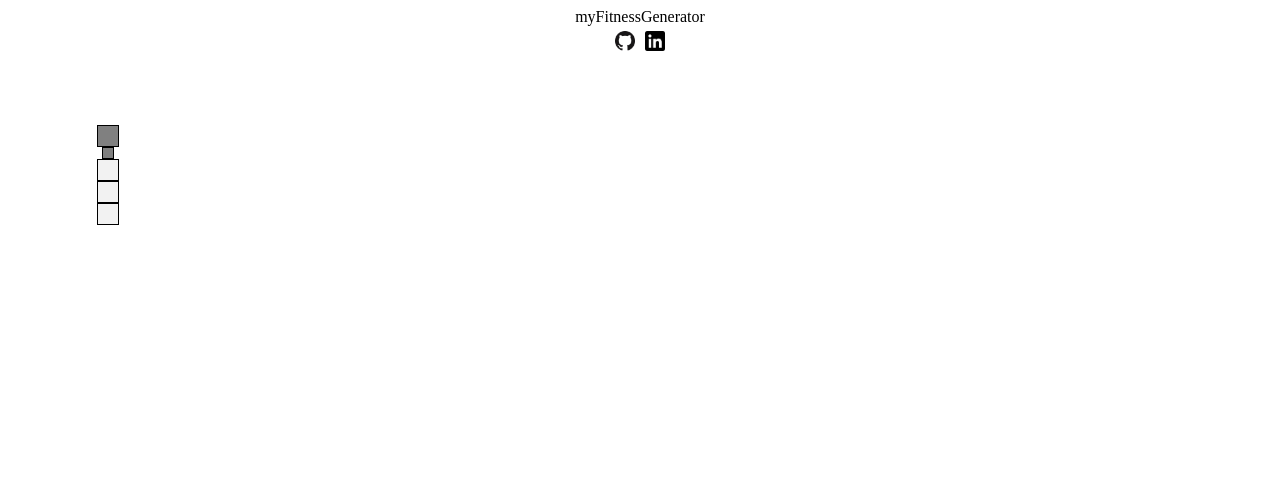
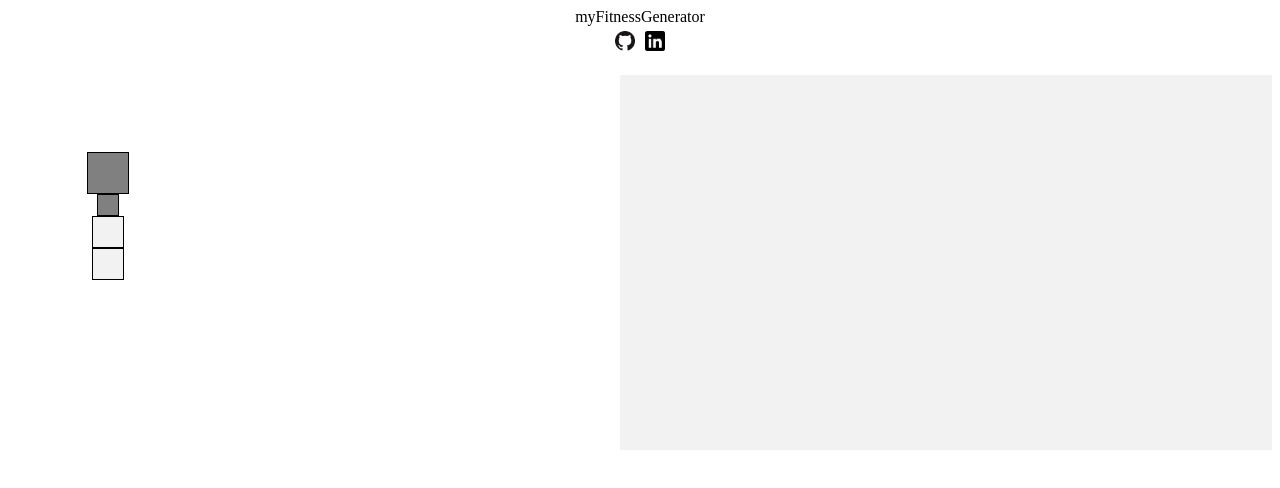
Before and after one commit to bchoi28/Muscle-Map, a website built with webpack: page index.html in a window 1280 px wide. Built offline with nearby package versions, Linux system fonts and the light colour scheme.

Commit message:
formatting right-side container

```diff
--- a/index.html
+++ b/index.html
@@ -30,11 +30,13 @@
             <div class="human-body">
                 <div class="nonclickable" id="head"></div>
                 <div class="nonclickable" id="neck"></div>
+                <!-- <div class="chest"> -->
                 <div class="muscle-block" id="chest-left"></div>
-                <!-- <div class="muscle-block" id="chest-right"></div> -->
-                <div class="muscle-block" id="shoulder-left"></div>
+                <div class="muscle-block" id="chest-right"></div>
+                <!-- </div> -->
+                <!-- <div class="muscle-block" id="shoulder-left"></div> -->
                 <!-- <div class="muscle-block" id="shoulder-right"></div> -->
-                <div class="muscle-block" id="abdominals-1"></div>
+                <!-- <div class="muscle-block" id="abdominals-1"></div> -->
                 <!-- <div class="muscle-block" id="abdominals-2"></div>
                         <div class="muscle-block" id="abdominals-3"></div>
                         <div class="muscle-block" id="abdominals-4"></div>
@@ -43,7 +45,6 @@
                 <!-- <div class="muscle-block" id="hip"></div> -->
             </div>
         </div>
-
         <div class="right-side">
             <div id="exercise-info"></div>
             <div id="gif-area"></div>
--- a/src/index.scss
+++ b/src/index.scss
@@ -1,6 +1,6 @@
-// #whole-page {
-//     height: 100%;
-// }
+#whole-page {
+    height: 500px;
+}
 
 .header {
     display: flex;
@@ -29,7 +29,7 @@
     flex-direction: column;
     align-items: center;
     justify-content: center;
-    height: 200px;
+    height: 75%;
     width: 200px;
 }
 
@@ -41,8 +41,8 @@
 }
 
 .muscle-block {
-    // width: 20%;
-    // height: 20%;
+    width: 20%;
+    height: 20%;
     background-color: #f2f2f2;
     border: 1px solid black;
     // position: absolute;
@@ -52,30 +52,36 @@
     top: 0;
     left: 0;
     right: 0;
-    width: 20px;
-    height: 20px;
+    width: 40px;
+    height: 40px;
 }
 
 #neck {
     top: 40%;
     left: 0;
     right: 0;
-    width: 10px;
-    height: 10px;
+    width: 20px;
+    height: 20px;
+}
+
+.chest {
+    display: flex;
+    flex-direction: space-between;
+    align-items: center;
 }
 
 #chest-left {
     top: 50%;
     left: 0;
-    width: 20px;
-    height: 20px;
+    width: 30px;
+    height: 30px;
 }
 
 #chest-right {
     top: 50%;
     left: 40%;
-    width: 20px;
-    height: 20px;
+    width: 30px;
+    height: 30px;
 }
 
 #shoulder-left {
@@ -134,8 +140,37 @@
     height: 30px;
 }
 
+.container {
+    display: flex;
+    height: 75%;
+}
+
+.left-side {
+    width: 50%;
+}
+
 .right-side {
-    display: flex;
-    flex-direction: column;
-    align-items: flex-start;
+    width: 50%;
+    position: relative;
 }
+
+#exercise-info {
+    position: absolute;
+    top: 0;
+    right: 0;
+    width: 100%;
+    height: 50%;
+    overflow: scroll;
+    background-color: #f2f2f2;
+    padding: 10px;
+}
+
+#gif-area {
+    position: absolute;
+    bottom: 0;
+    right: 0;
+    width: 100%;
+    height: 50%;
+    background-color: #f2f2f2;
+    padding: 10px;
+}
```
Also changed, not shown: dist/main.css.
